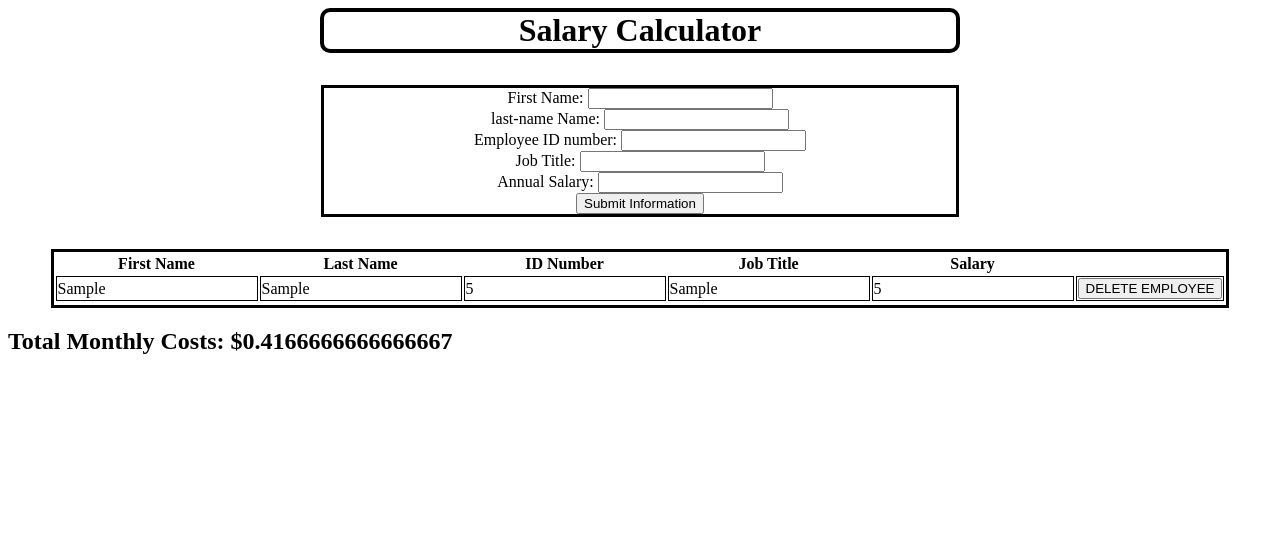
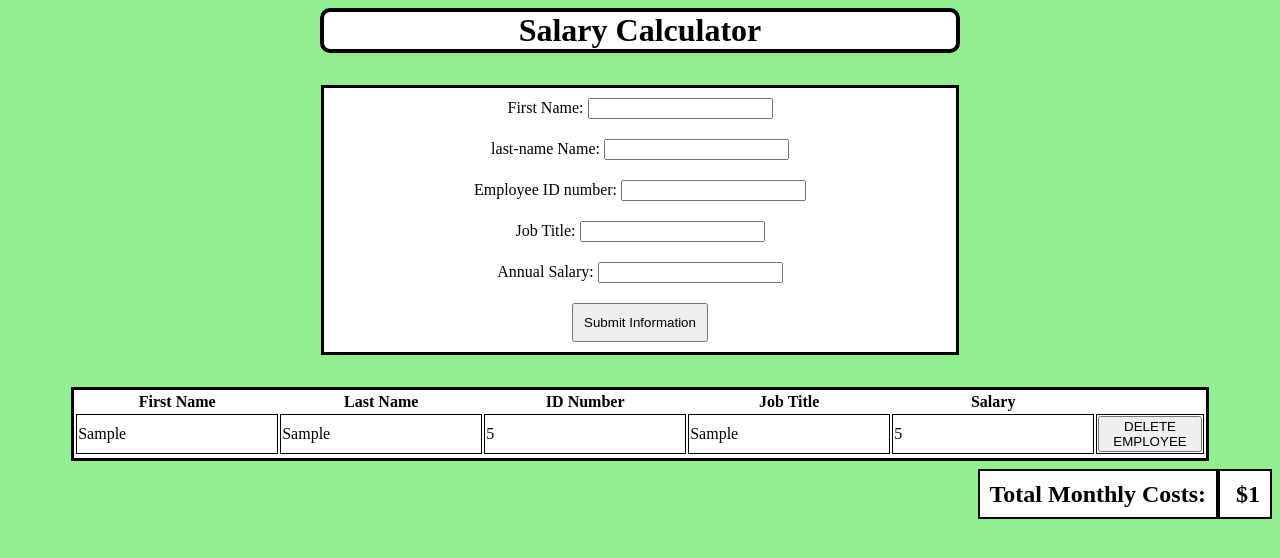
Before and after one commit to Samuelvphipps/weekend-jquery-salary-calculator, a plain HTML site: page index.html in a window 1280 px wide. Both pictures are taken after typing "Sample", "Sample", "5", "Sample", "5" into the empty fields and a click on the button "Submit Information". Drawn offline with Linux system fonts and the light colour scheme.

Commit message:
done with base mode

```diff
--- a/calculator.js
+++ b/calculator.js
@@ -9,8 +9,9 @@ let monthlyCosts=0;
 function onReady(){
     $('#salary-form').on('submit', onSubmitPost);
     //delete employee function call
-    $('#salary-table').on('click', '.delete-btn', onDelete);
+    $('#table').on('click', '.delete-btn', onDelete);
 };
+
 // Create onSubmitPost function
 function onSubmitPost(evt){
     evt.preventDefault();
@@ -102,7 +103,7 @@ function calculateCosts(){
         monthlyCosts+=Number(cost.salary);
     };
     //convert to monthly
-    monthlyCosts=monthlyCosts/12;
+    monthlyCosts=Math.ceil(monthlyCosts/12);
     //empty display
     $('#total-cost').empty()
     //append new number
--- a/index.html
+++ b/index.html
@@ -58,11 +58,11 @@
         </div>
         <!-- end form -->
     </form>
-        <section id="table">
+    <section id="table">
 
     </section>
     <div class="final-cost">
-        <h2>Total Monthly Costs:<span id="total-cost">$0</span></h2>
+        <h2><span>Total Monthly Costs:</span><span id="total-cost">$0</span></h2>
     </div>
 </body>
 </html>
--- a/styles.css
+++ b/styles.css
@@ -1,3 +1,6 @@
+body{
+    background-color: lightgreen;
+}
 #salary-table{
     border:3px solid black;
     margin:auto
@@ -6,18 +9,36 @@
     border: 3px solid black;
     width: 50%;
     margin: 2em auto;
+    background-color: white;
 }
 
 #salary-costs{
     align-items: right;
 }
-
+h2{
+    text-align: right;
+}
+span{
+    border:2px solid black;
+    padding: 10px;
+    margin: 1em 0 1em 0;
+    background-color: white;
+}
 td{
+    max-width: 200px;
     border: 1px solid black;
     word-wrap: break-word;
 }
+button:hover{
+    cursor: pointer;
+}
+button:active{
+    color: white;
+    background-color: black;
+}
 
 h1{
+    background-color: white;
     text-align: center;
     border: 4px solid black;
     border-radius: 10px;
@@ -25,15 +46,19 @@ h1{
     margin:auto;
 }
 #red{
-    background-color: red;
+    background-color: rgb(219, 78, 78);
 }
 #full-table{
     margin:auto;
 }
 .form-section{
     text-align: center;
+    padding: 10px;
 }
-
+table{
+    background-color: white;
+    width: 90%;
+}
 th{
     width: 200px;
 }
```
Also changed, not shown: 1 other file.
